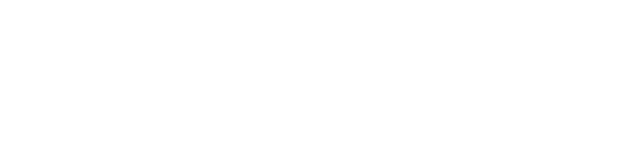
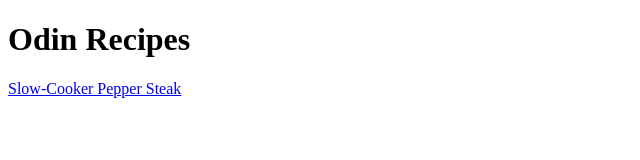
Before and after one commit to baudelaire-coder/odin-recipes, a plain HTML site: page index.html in a window 1280 px wide. Shown: the whole page, without its empty margins (0-640 px from the left). Drawn offline with Linux system fonts and the light colour scheme.

Commit message:
Link first HTML with recipe

```diff
--- a/index.html
+++ b/index.html
@@ -6,6 +6,8 @@
         <title>Document</title>
     </head>
     <body>
+        <h1>Odin Recipes</h1>
+        <a href="recipes/pepper-steak.html">Slow-Cooker Pepper Steak</a>
 
     </body>
 </html>
```
